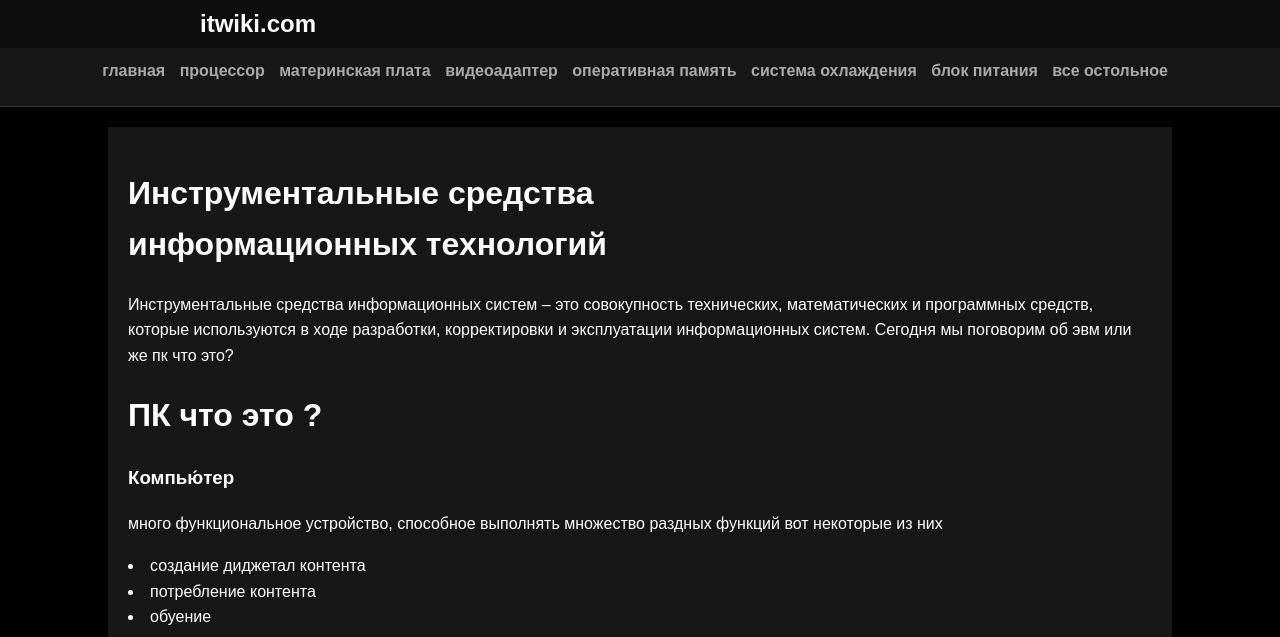
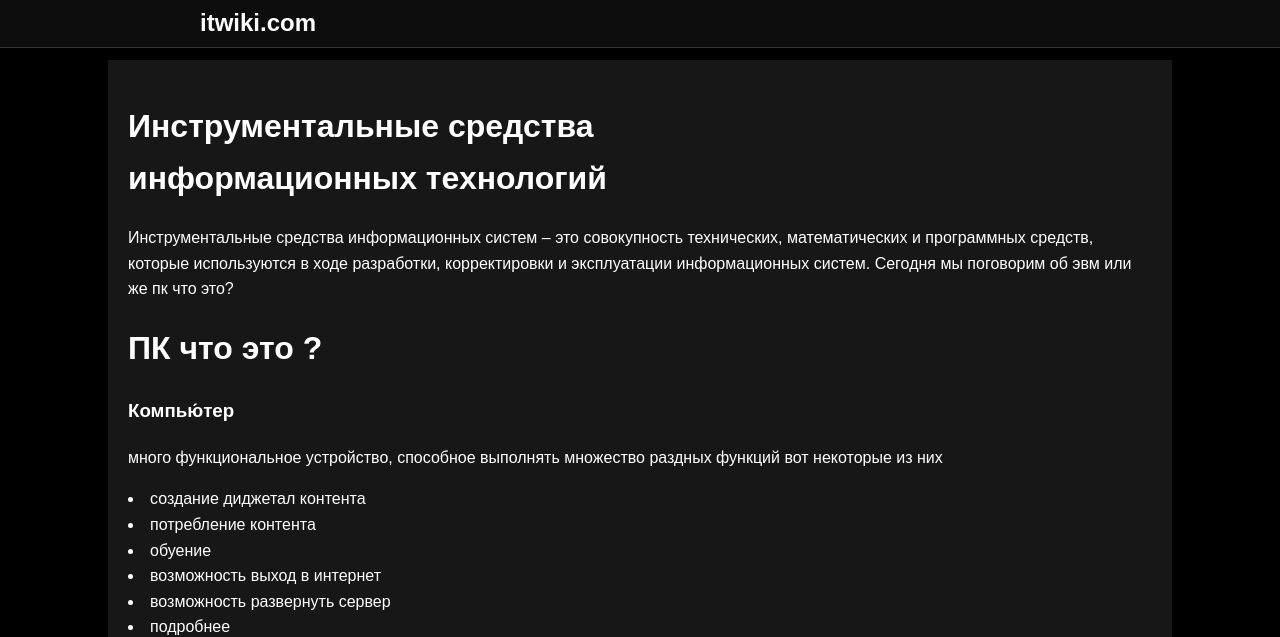
Before and after one commit to Tennoa/Itwiki.comm, a plain HTML site: page index.html in a window 1280 px wide. Shown: the top 637 px of the page. Drawn offline with Linux system fonts and the light colour scheme.

Commit message:
изменина шапка и добалвлена иконка сайта

```diff
--- a/index.html
+++ b/index.html
@@ -2,26 +2,14 @@
 <head>
 	<title> itwiki.com </title>
 	<link rel="stylesheet" href="style.css">
+	<link rel="shortcut icon" href="logo.png" type="image/png">
 </head>
 
 <body>
 	<section class="uou">
 		<h1><center>itwiki.com</center></h1>
 	</section>
-	<nav class="line">
-		<div>
-			<ul>
-				<li><a href="error.html" ><b>главная</b></a></li>
-				<li><a href="1.html" ><b>процессор</b></a></li>
-				<li><a href="2.html"><b>материнская плата</b></a></li>
-				<li><A href="3.html"><b>видеоадаптер</b></a></li>
-				<li><a href="4.html"><b>оперативная память</b></a></li>
-				<li><a href="5.html"><b>система охлаждения</b></a></li>
-				<li><a href="6.html"><b>блок питания</b></a></li>
-				<li><a href="7.html"><b>все остольное</b></a></li>
-			</ul>
-		</div>
-	</nav>
+
 	<main>
 			<div id="white">
 				<h1>Инструментальные средства<br>информационных технологий</h1>
@@ -39,7 +27,7 @@
 					<li><A href="https://it-uroki.ru/uroki/zachem-vam-nuzhen-kompyuter.html">подробнее</A></li>
 
 
-				<p class="gg">
+				<p>
 					<center>
 						<iframe width="100%" height="75%" src="https://www.youtube.com/embed/CsXQWj5-DF8?si=UBaRxLVvcV7P4Ffa" title="YouTube video player" frameborder="0" allow="accelerometer; autoplay; clipboard-write; encrypted-media; gyroscope; picture-in-picture; web-share" referrerpolicy="strict-origin-when-cross-origin" allowfullscreen></iframe>
 					</center>
--- a/style.css
+++ b/style.css
@@ -70,6 +70,7 @@ height: 48;
 margin: 0 auto;
 background-color: #0D0D0D;
 color: white;
+border-bottom: 1px solid #373737;
 }
 h1 h2 h3 h4 h5 h6 {
     font-family: "Inter";
```
